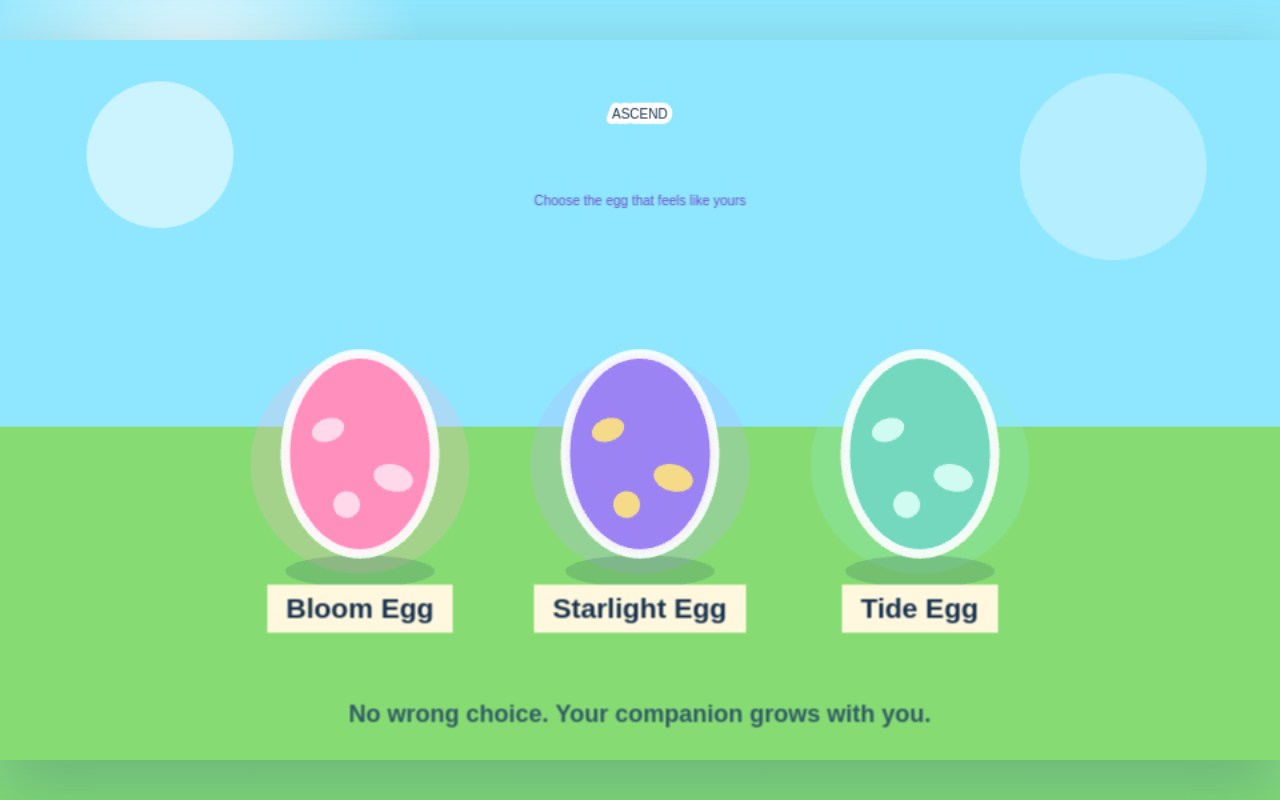
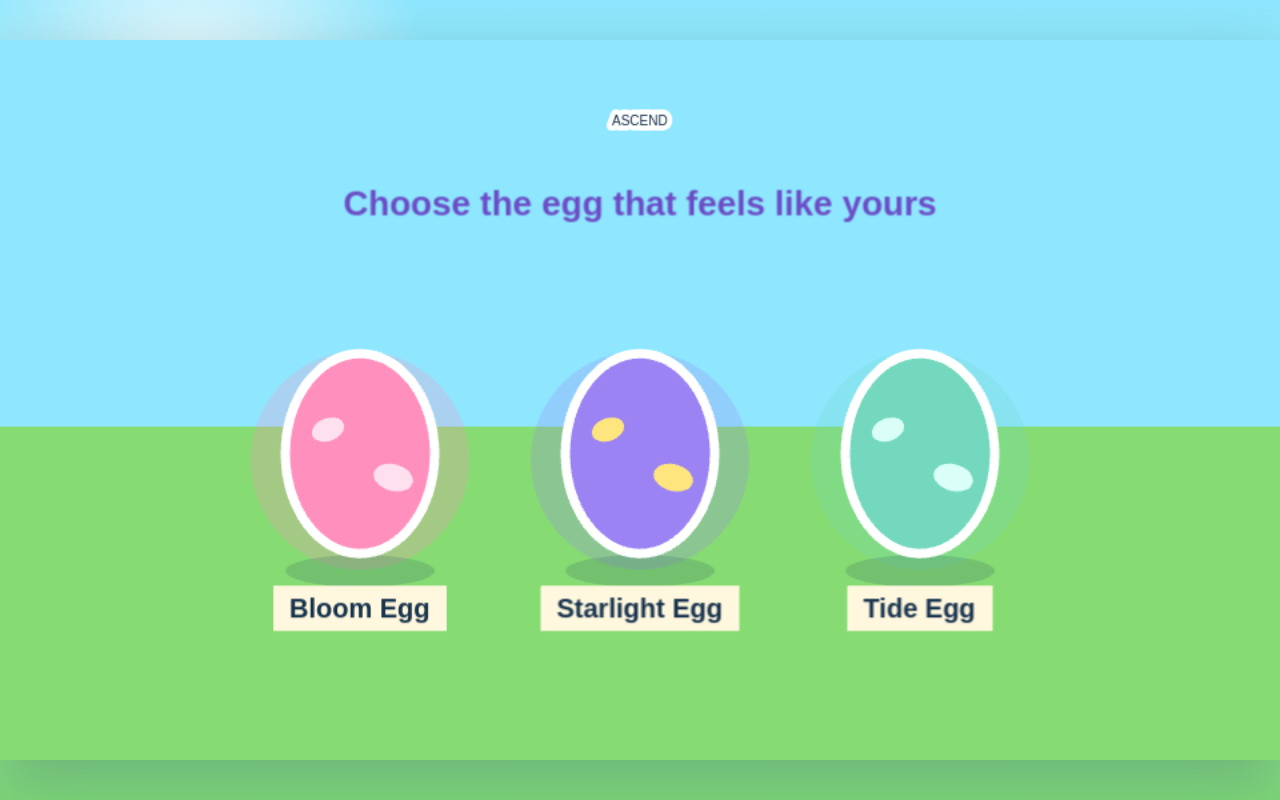
Before and after one commit to willywilburwonka333-gif/ASCEND-Game, a website built with Vite: page index.html in a window 1280 px wide. Built offline with nearby package versions, Linux system fonts and the light colour scheme; animation ran at ten frames a second.

Commit message:
Point ASCEND entry to adaptive v3 build

```diff
--- a/index.html
+++ b/index.html
@@ -8,6 +8,6 @@
   </head>
   <body>
     <main id="app" aria-label="ASCEND game"></main>
-    <script type="module" src="/src/v2.js"></script>
+    <script type="module" src="/src/v3.js"></script>
   </body>
 </html>
```
